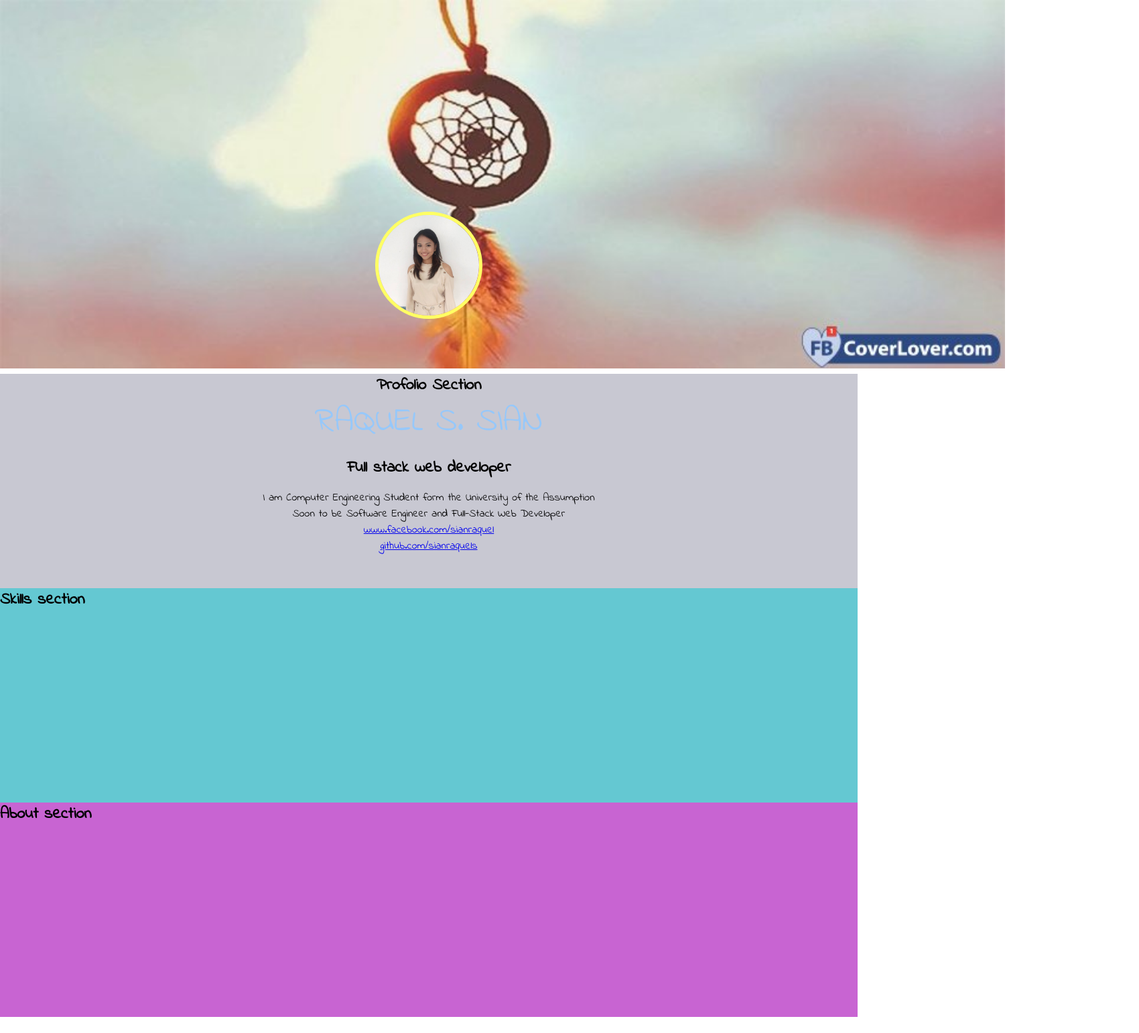
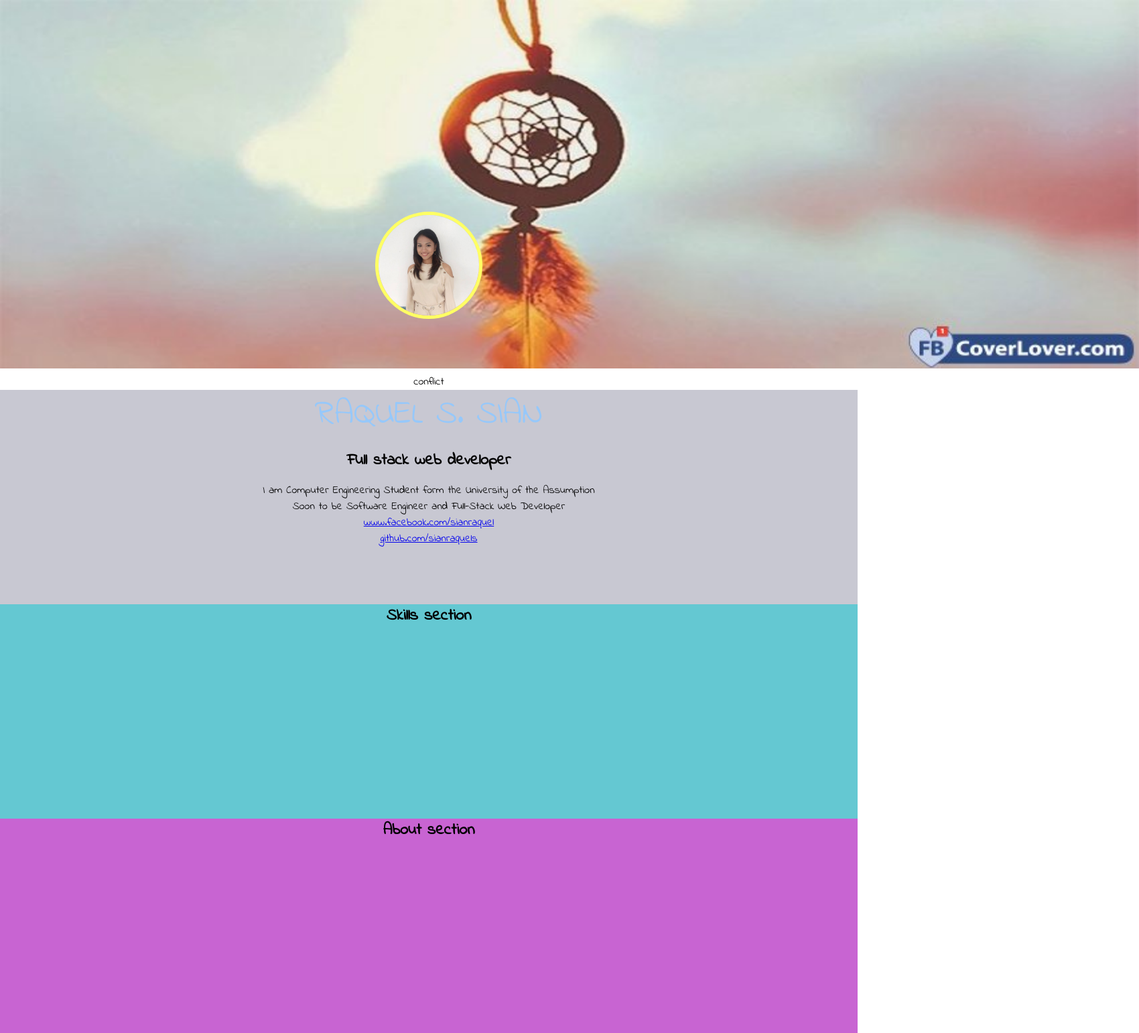
Before and after one commit to sianraquels/mod00-00, a plain HTML site: page index.html in a window 1280 px wide. Shown: the whole page at 67% size, 1700 px wide, since content can reach past the window. Before the commit the page ends 1518 px from the top, so only its background shows below. Drawn offline with Linux system fonts and the light colour scheme.

Commit message:
fFeat: Test conflict

```diff
--- a/assets/css/style.css
+++ b/assets/css/style.css
@@ -11,10 +11,11 @@ body {
 .mypicturetwo
 {
 	height: 550px;
-	width:1500px;
+	width:1700px;
 	border-width: 5px;
 }
 #main-section {
+
 }
 	section#mainsection >a {
 		color: blue;
--- a/index.html
+++ b/index.html
@@ -11,7 +11,9 @@
 </head>
 <body>
 	<img src="assets/img/haha.jpg" class="mypicturetwo">
-	<main id="wrapper" >
+	<main id="wrapper" align="center">
+		<!-- conflict -->
+		<p> conflict </p>
 		<!-- Main section -->
 		<section id="main-section">
 		<div class="about">
@@ -21,8 +23,8 @@
 		<!-- profolio sections -->
 		<section id="portfolio-section" align = "center">
 
-			<h2> Profolio Section </h2>
 			<h1> RAQUEL S. SIAN </h1>
+
 		<h2 class = "defdes"> Full stack web developer </h2>
 
 		<p class="bio"> I am Computer Engineering Student form the University of the Assumption <br>
@@ -30,6 +32,7 @@
 		<!-- http -->
 		<a href="https://facebook.com/sianraquels"> www.facebook.com/sianraquel</a> <br>
 		<a href="https://github.com/sianraquels"> github.com/sianraquels </a>
+
 		</section>
 		<!-- skills section -->
 		<section id="skills-section">
@@ -40,6 +43,7 @@
 			<h2> About section </h2>
 		</section>
 
+
 	</main>
 	<script type="text/javascript" scr="assets/js/script.js"></script>
 </body>
```
